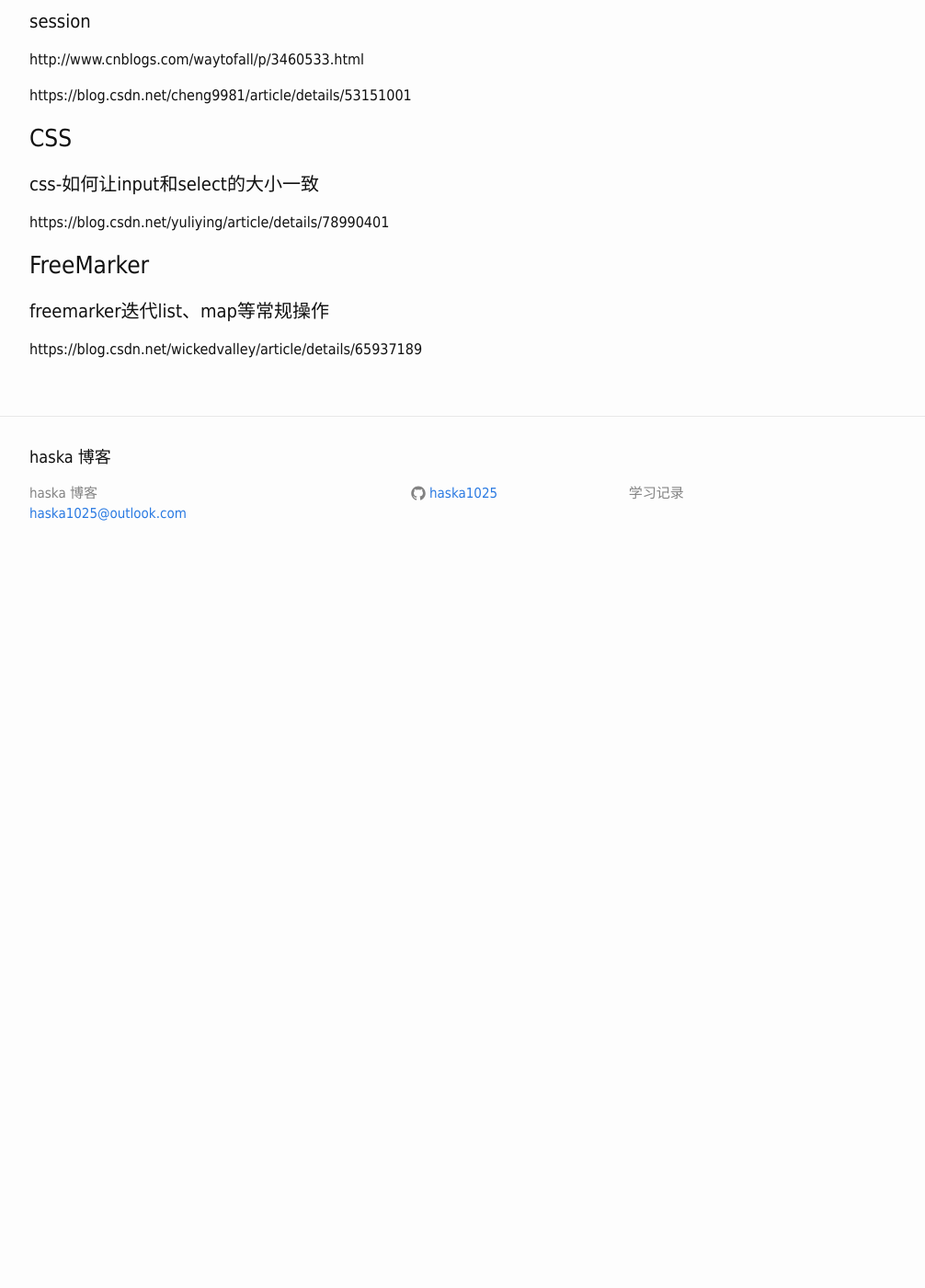
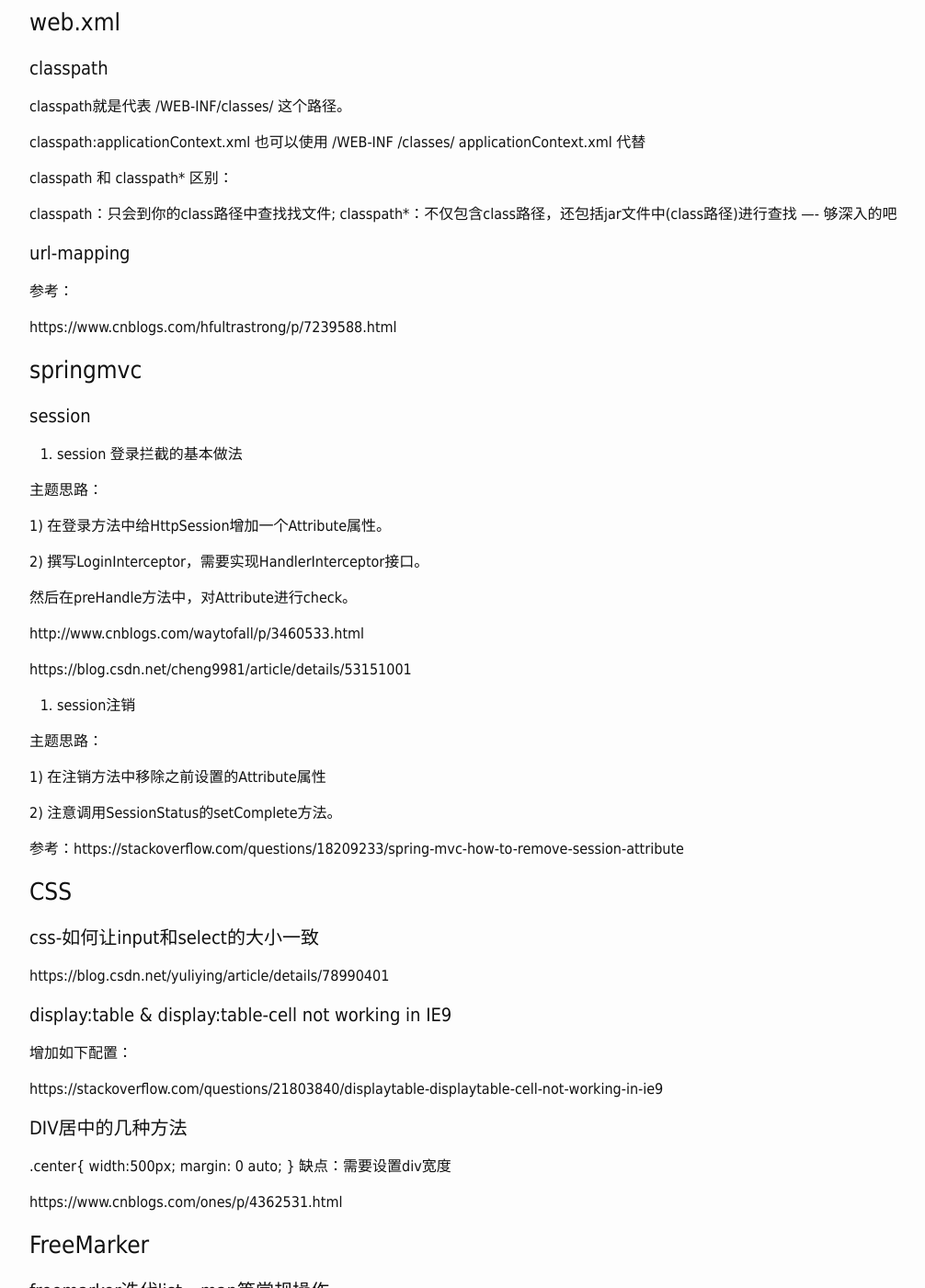
Before and after one commit to haska1025/haska1025.github.io, a Jekyll site: the page built from _posts/2017-06-07-java_web.md, in a window 1280 px wide and 1400 px high, scrolled down 3203 px. Shown: the whole window at 92% size, without its empty margins (23-1029 px from the left). Built offline with Jekyll 4.4.1, drawn with Linux system fonts in a browser that asks for light colours; before the commit the page ends 3833 px from its top, so only the background shows below that; some of the changed text lies outside the part shown.

Commit message:
Add new changes

```diff
--- a/_posts/2015-02-10-linux常用命令使用集锦.markdown
+++ b/_posts/2015-02-10-linux常用命令使用集锦.markdown
@@ -691,3 +691,9 @@ hosts:          files dns
 <https://stackoverflow.com/questions/2192415/unlink-vs-remove-in-c>
 
 <https://serverfault.com/questions/38816/what-is-the-difference-between-unlink-and-rm>
+
+**2.36 检查openssl版本号**
+
+strings libcrypto.so | grep "^OpenSSL \S\+ [0-9]\+ \S\+ [0-9]\+"
+
+参考：https://stackoverflow.com/questions/23320480/how-to-determine-version-of-openssl-library
--- a/_posts/2017-06-07-java_web.md
+++ b/_posts/2017-06-07-java_web.md
@@ -7,6 +7,36 @@ categories: java
 ### java 开发指南
 
 http://tutorials.jenkov.com/java-nio/socketchannel.html
+
+### JTA(JAVA Transaction API)
+
+1. JTA 实现分布式事物
+
+https://www.ibm.com/developerworks/cn/java/j-lo-jta/
+
+2. 事务声明声明式事务和编程式事务介绍
+
+https://blog.csdn.net/u013083576/article/details/51754567
+
+3. SpringMVC4+Hibernate4运行报错Could not obtain transaction-synchronized Session for current thread
+
+https://blog.csdn.net/caiwenfeng_for_23/article/details/45242545
+
+1).  在spring 配置文件中加入
+
+<tx:annotation-driven transaction-manager="transactionManager"/>
+
+2).并且在处理业务逻辑的类上采用注解
+
+@Service
+public class CustomerServiceImpl implements CustomerService {
+    @Transactional
+    public void saveCustomer(Customer customer) {
+        customerDaoImpl.saveCustomer(customer);
+    }
+    ...
+}
+
 
 ### jndi
 
@@ -152,9 +182,29 @@ https://www.cnblogs.com/hfultrastrong/p/7239588.html
 
 #### session
 
+1. session 登录拦截的基本做法
+
+主题思路：
+
+1) 在登录方法中给HttpSession增加一个Attribute属性。
+
+2) 撰写LoginInterceptor，需要实现HandlerInterceptor接口。
+
+然后在preHandle方法中，对Attribute进行check。
+
 http://www.cnblogs.com/waytofall/p/3460533.html
 
 https://blog.csdn.net/cheng9981/article/details/53151001
+
+2. session注销
+
+主题思路：
+
+1) 在注销方法中移除之前设置的Attribute属性
+
+2) 注意调用SessionStatus的setComplete方法。
+
+参考：https://stackoverflow.com/questions/18209233/spring-mvc-how-to-remove-session-attribute
 
 ### CSS
 
@@ -162,6 +212,22 @@ https://blog.csdn.net/cheng9981/article/details/53151001
 
 https://blog.csdn.net/yuliying/article/details/78990401
 
+#### display:table & display:table-cell not working in IE9
+
+增加如下配置：<meta http-equiv="X-UA-Compatible" content="IE=edge">
+
+https://stackoverflow.com/questions/21803840/displaytable-displaytable-cell-not-working-in-ie9
+
+#### DIV居中的几种方法
+
+.center{
+ width:500px;
+ margin: 0 auto;
+}
+缺点：需要设置div宽度
+
+https://www.cnblogs.com/ones/p/4362531.html
+
 ### FreeMarker
 
 #### freemarker迭代list、map等常规操作
```
